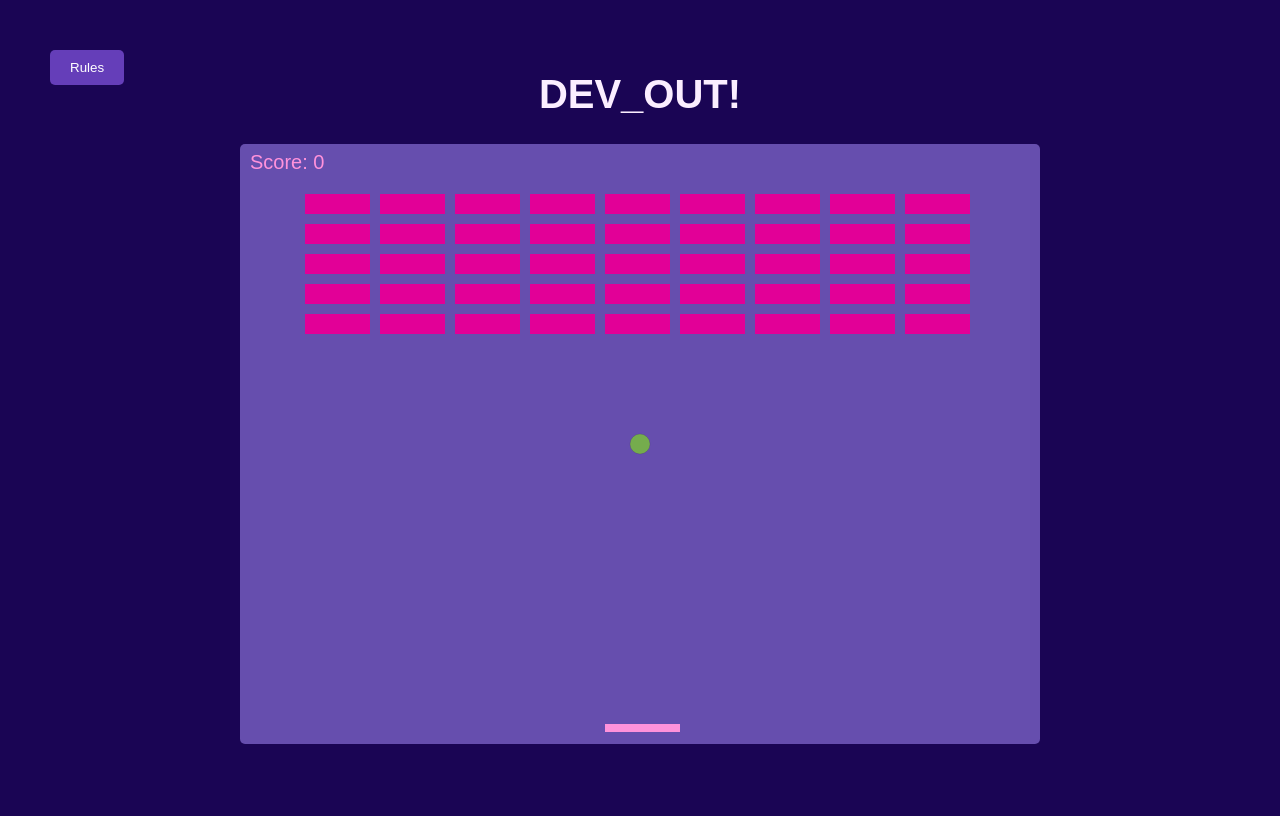
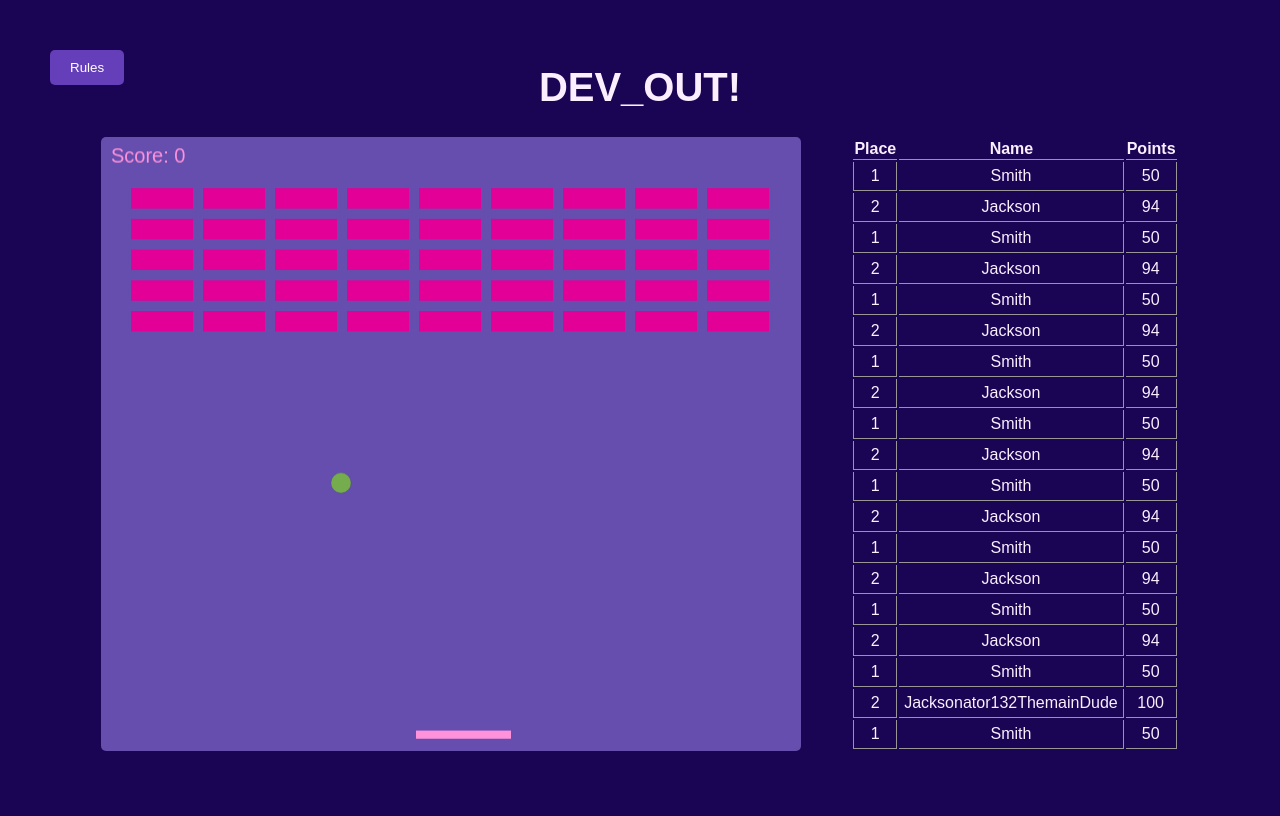
Before and after one commit to DoableDanny/Breakout-Game-with-Online-Leader-Board, a PHP site: page / in a window 1280 px wide. Run offline with PHP 8.4, Linux system fonts and the light colour scheme.

Commit message:
Game completed and styled leaderboard

```diff
--- a/index.html
+++ b/index.html
@@ -20,6 +20,113 @@
       <button class="btn btn-close" id="btn-close">Close Rules</button>
     </div>
 
-    <canvas id="canvas" width="800" height="600"></canvas>
+    <div class="game-and-leaderboard">
+      <canvas id="canvas" width="700" height="600"></canvas>
+
+      <div class="leaderboard">
+        <table>
+          <tr>
+            <th>Place</th>
+            <th>Name</th>
+            <th>Points</th>
+          </tr>
+          <tr>
+            <td>1</td>
+            <td>Smith</td>
+            <td>50</td>
+          </tr>
+          <tr>
+            <td>2</td>
+            <td>Jackson</td>
+            <td>94</td>
+          </tr>
+          <tr>
+            <td>1</td>
+            <td>Smith</td>
+            <td>50</td>
+          </tr>
+          <tr>
+            <td>2</td>
+            <td>Jackson</td>
+            <td>94</td>
+          </tr>
+          <tr>
+            <td>1</td>
+            <td>Smith</td>
+            <td>50</td>
+          </tr>
+          <tr>
+            <td>2</td>
+            <td>Jackson</td>
+            <td>94</td>
+          </tr>
+          <tr>
+            <td>1</td>
+            <td>Smith</td>
+            <td>50</td>
+          </tr>
+          <tr>
+            <td>2</td>
+            <td>Jackson</td>
+            <td>94</td>
+          </tr>
+          <tr>
+            <td>1</td>
+            <td>Smith</td>
+            <td>50</td>
+          </tr>
+          <tr>
+            <td>2</td>
+            <td>Jackson</td>
+            <td>94</td>
+          </tr>
+          <tr>
+            <td>1</td>
+            <td>Smith</td>
+            <td>50</td>
+          </tr>
+          <tr>
+            <td>2</td>
+            <td>Jackson</td>
+            <td>94</td>
+          </tr>
+          <tr>
+            <td>1</td>
+            <td>Smith</td>
+            <td>50</td>
+          </tr>
+          <tr>
+            <td>2</td>
+            <td>Jackson</td>
+            <td>94</td>
+          </tr>
+          <tr>
+            <td>1</td>
+            <td>Smith</td>
+            <td>50</td>
+          </tr>
+          <tr>
+            <td>2</td>
+            <td>Jackson</td>
+            <td>94</td>
+          </tr>
+          <tr>
+            <td>1</td>
+            <td>Smith</td>
+            <td>50</td>
+          </tr>
+          <tr>
+            <td>2</td>
+            <td>Jacksonator132ThemainDude</td>
+            <td>100</td>
+          </tr>
+          <tr>
+            <td>1</td>
+            <td>Smith</td>
+            <td>50</td>
+          </tr>
+        </table>
+      </div>
+    </div>
   </body>
 </html>
--- a/script.js
+++ b/script.js
@@ -6,33 +6,37 @@
 
 let score = 0;
 
+// Ball properties
 const BALL = {
   x: canvas.width / 2,
   y: canvas.height / 2,
   radius: 10,
-  speed: 4,
-  dx: 4,
-  dy: -4,
+  speed: 2,
+  dx: 2,
+  dy: -2,
 };
 
+// Paddle properties
 const PADDLE = {
   x: canvas.width / 2 - 35,
   y: canvas.height - 20,
-  w: 75,
+  w: 95,
   h: 8,
   speed: 6,
   dx: 0,
 };
 
+// Brick properties
 const BRICK_INFO = {
-  w: 65,
+  w: 62,
   h: 20,
   padding: 10,
-  offsetX: 65,
+  offsetX: 30,
   offsetY: 50,
-  visbile: true,
+  visible: true,
 };
 
+// The number of bricks in a row and column
 const BRICK_COLUMN_NUMBER = 5;
 const BRICK_ROW_NUMBER = 9;
 
@@ -54,7 +58,7 @@
     columns.forEach((brick) => {
       ctx.beginPath();
       ctx.rect(brick.x, brick.y, brick.w, brick.h);
-      ctx.fillStyle = "#E20097";
+      ctx.fillStyle = brick.visible ? "#E20097" : "transparent";
       ctx.fill();
       ctx.closePath();
     });
@@ -83,11 +87,9 @@
 
 // Draw score to canvas
 function drawScore() {
-  ctx.beginPath();
   ctx.font = "20px Arial";
   ctx.fillStyle = "#FF92DB";
   ctx.fillText(`Score: ${score}`, 10, 25);
-  ctx.closePath();
 }
 
 // Main draw function (draws everything)
@@ -99,7 +101,7 @@
   drawScore();
 }
 
-// Update the paddles position
+// Move the paddle
 function updatePaddle() {
   PADDLE.x += PADDLE.dx;
 
@@ -110,9 +112,71 @@
   }
 }
 
+// Move the ball
+function updateBall() {
+  BALL.x += BALL.dx;
+  BALL.y += BALL.dy;
+
+  // Check for wall collisions
+  // top and bottom
+  if (BALL.y - BALL.radius < 0 || BALL.y + BALL.radius > canvas.height) {
+    BALL.dy *= -1;
+    // right and left
+  } else if (BALL.x + BALL.radius > canvas.width || BALL.x - BALL.radius < 0) {
+    BALL.dx *= -1;
+  }
+
+  // Check for brick collision
+  bricks.forEach((column) => {
+    column.forEach((brick) => {
+      if (brick.visible) {
+        if (
+          BALL.x - BALL.radius > brick.x && // Left side
+          BALL.x + BALL.radius < brick.x + brick.w && // right side
+          BALL.y - BALL.radius < brick.y + brick.h && // top side
+          BALL.y + BALL.radius > brick.y // bottom side
+        ) {
+          brick.visible = false;
+          BALL.dy *= -1;
+          incrementScore();
+        }
+      }
+    });
+  });
+
+  // Check for paddle collision
+  if (
+    BALL.x - BALL.radius > PADDLE.x &&
+    BALL.x + BALL.radius < PADDLE.x + PADDLE.w &&
+    BALL.y + BALL.radius > PADDLE.y
+  ) {
+    BALL.dy *= -1;
+  }
+
+  // Check if paddle missed the ball (hit bottom wall)
+  if (BALL.y + BALL.radius > canvas.height) {
+    regenerateBricks();
+    score = 0;
+  }
+}
+
+function incrementScore() {
+  score++;
+
+  if (score % (BRICK_COLUMN_NUMBER * BRICK_ROW_NUMBER) === 0)
+    regenerateBricks();
+}
+
+function regenerateBricks() {
+  bricks.forEach((column) => {
+    column.forEach((brick) => (brick.visible = true));
+  });
+}
+
 // Main update funtion
 function update() {
   updatePaddle();
+  updateBall();
 
   console.log(PADDLE.dx);
 }
--- a/style.css
+++ b/style.css
@@ -11,6 +11,7 @@
   color: rgb(251, 238, 255);
   font-family: sans-serif;
   min-height: 100vh;
+  overflow: hidden;
 }
 
 h1 {
@@ -67,8 +68,40 @@
   transform: scale(0.95);
 }
 
+.game-and-leaderboard {
+  display: flex;
+}
+
 canvas {
   background-color: #664eae;
   border-radius: 5px;
   display: block;
 }
+
+.leaderboard {
+  margin-left: 50px;
+  overflow: auto;
+  max-height: 80vh;
+  max-width: 350px;
+}
+
+th {
+  border-bottom: 0.5px solid #9b9696;
+}
+
+td {
+  border-right: 0.5px solid #9b9696;
+  border-bottom: 0.5px solid #9b9696;
+  padding: 5px;
+  text-align: center;
+}
+
+td:first-child {
+  border-left: 0.5px solid #9b9696;
+}
+
+td:nth-child(2) {
+  max-width: 300px;
+  min-width: 100px;
+  word-break: break-all;
+}
```
